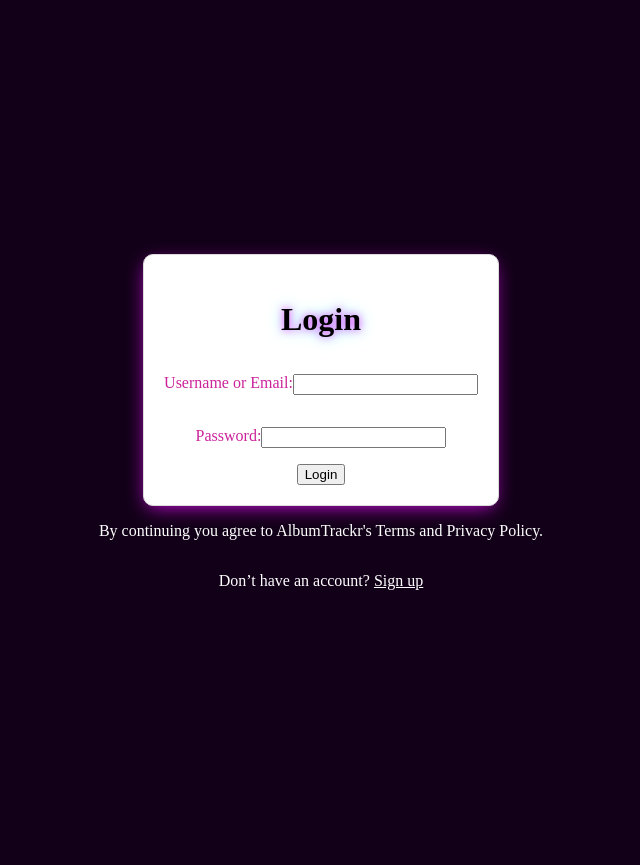
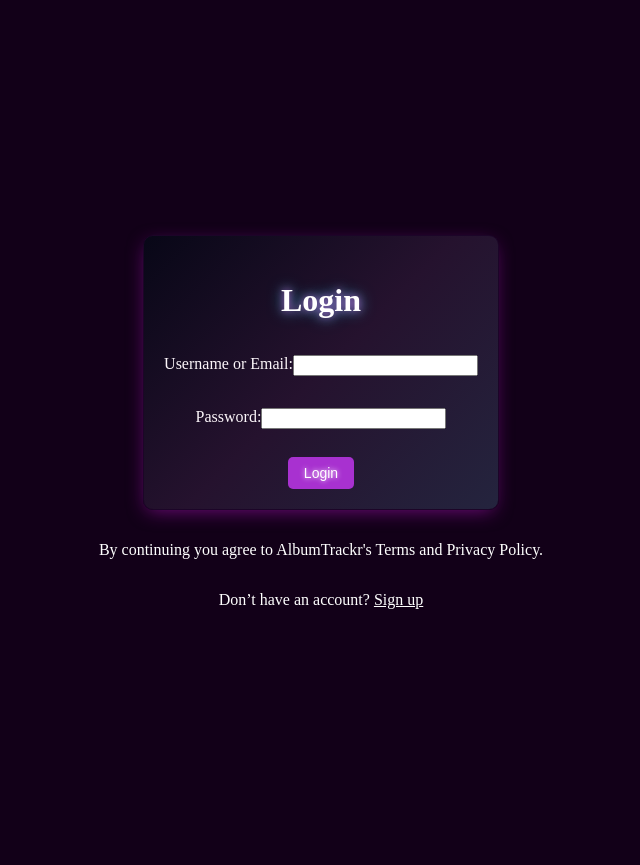
Before and after one commit to raul-vital/albumtrackr, a Django app: page /accounts/login/ in a window 1280 px wide; the page is wider, and only the part inside the window is pictured. Shown: the part 26-891 px from the top of that part, without its empty margins (349-989 px from the left). Run offline with Django 5.2, Linux system fonts and the light colour scheme.

Commit message:
style login page: updated button, form, and paragraphs

```diff
--- a/main_app/static/css/login.css
+++ b/main_app/static/css/login.css
@@ -12,7 +12,7 @@ section {
 }
 
 form.login {
-    background-color: white;
+    background: linear-gradient(135deg, #080717, #25122e, #24243e);
     color: black;
     display: flex;
     flex-direction: column;
@@ -20,15 +20,16 @@ form.login {
     align-items: center;
     padding: 20px 20px;
     border-radius: 10px;
-    border: 1px solid rgb(220, 220, 220);
+    border: 1px solid rgb(28, 5, 40);
   -moz-box-shadow: -1px 5px 19px -5px rgba(0,0,0,0.25);
-  -webkit-box-shadow: -1px 5px 19px -5px rgba(0,0,0,0.25);
-  box-shadow: -1px 5px 19px -5px rgba(224, 16, 243, 0.958);
+  -webkit-box-shadow: -1px 5px 19px -5px rgba(159, 24, 243, 0.991);
+  box-shadow: -1px 5px 19px -5px rgba(142, 14, 154, 0.811);
 }
 
 form.login h1 {
     text-align: center;
-    text-shadow: 0 0 8px rgba(255, 0, 255, 0.8), 0 0 15px rgba(0, 255, 255, 0.6);
+    color: #ffffff;
+    text-shadow: 0 0 8px rgba(222, 107, 235, 0.8), 0 0 15px rgba(0, 255, 255, 0.6);
     font-size: 2rem;
     margin-bottom: 20px;
 }
@@ -37,6 +38,37 @@ form.login p {
     display: flex;
     flex-direction: row;
     justify-content: left;
-    color: rgb(203, 35, 155);
+    color: rgb(252, 246, 250);
 
 }
+
+button.btn.submit {
+    background-color: #a831d0;
+    color: white;
+    border: none;
+    padding: 8px 16px;
+    margin-top: 12px;
+    cursor: pointer;
+    border-radius: 5px;
+    font-size: 14px;
+    transition: background-color 0.3s ease, box-shadow 0.3s ease, transform 0.2s ease;
+    text-shadow: 0 0 5px #ffffff;
+}
+
+button.btn.submit:hover {
+    color: white;
+    background: linear-gradient(135deg, #390119, #a10ca3, #9b0041); /* Neon pink & purple, with dark edges */
+    box-shadow: 0 0 15px #ca3486, 0 0 30px #9b0041, 0 0 45px #9b0041; /* Intense neon glow */
+    transform: scale(1.05);
+    font-weight: 600; /* Make text bold */
+    text-shadow: 0 0 10px #ca3486, 0 0 20px #9b0041, 0 0 30px #9b0041;
+   /* Neon glow effect on the text */
+}
+
+.privacy-message {
+    padding-top: 15px;
+}
+
+.account {
+    padding-top: 0px;
+}
--- a/main_app/templates/login.html
+++ b/main_app/templates/login.html
@@ -14,12 +14,16 @@
       <input type="hidden" name="next" value="{{ next }}" />
       <button type="submit" class="btn submit">Login</button>
     </form>
+    <div class="privacy-message">
       <p >
         By continuing you agree to AlbumTrackr's Terms and Privacy Policy.
       </p>
+    </div>
+    <div class="account">
       <p style="color: white; text-align: center; opacity: 1;">
         Don’t have an account? <a href="{% url 'signup' %}" style="color: white; text-decoration: underline;">Sign up</a>
       </p>
+    </div>
   </section>
 
   {% endif %}
```
Also changed, not shown: main_app/static/css/sign_up.css (+28 -2 lines). Lines whose indentation alone changed are shown as unchanged.
